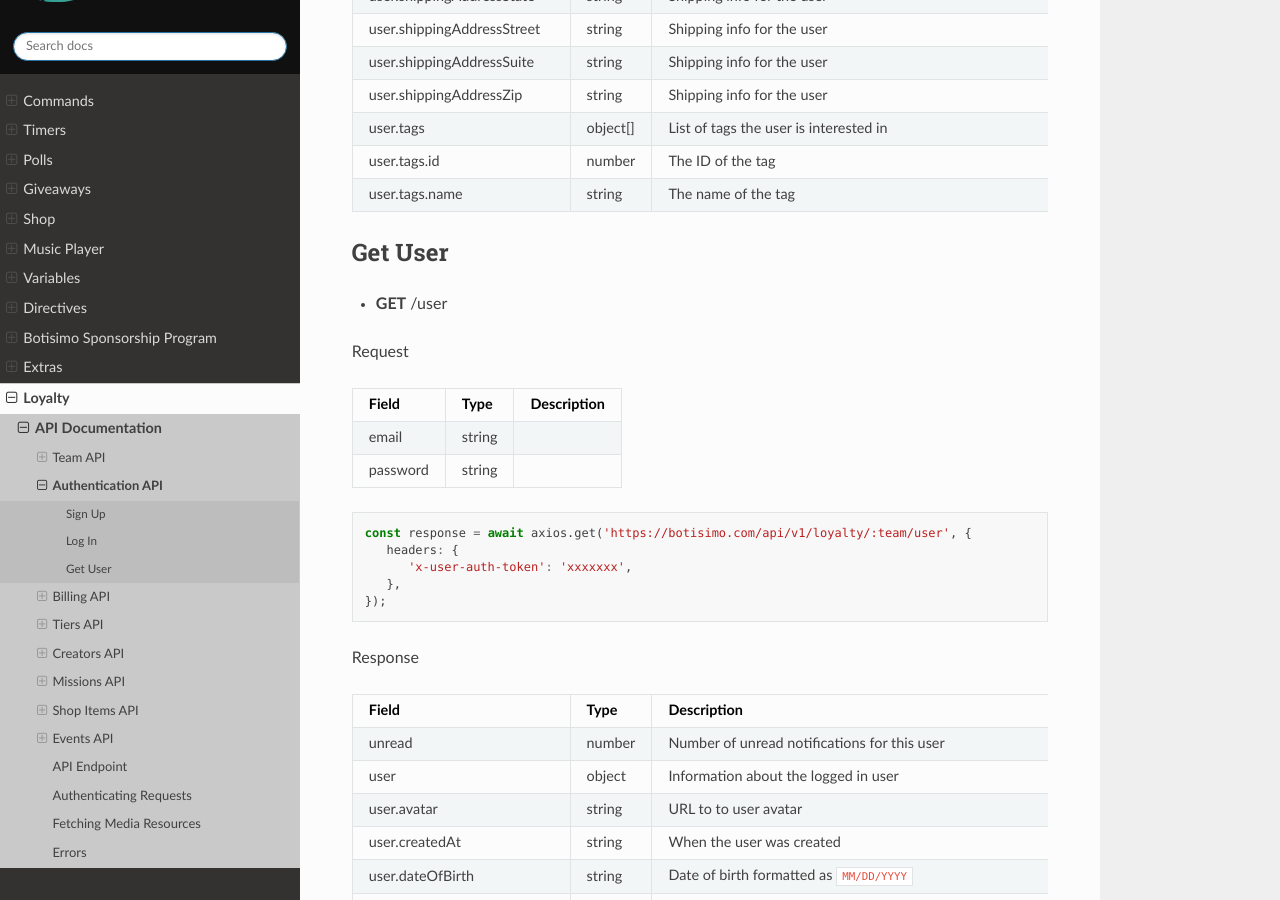
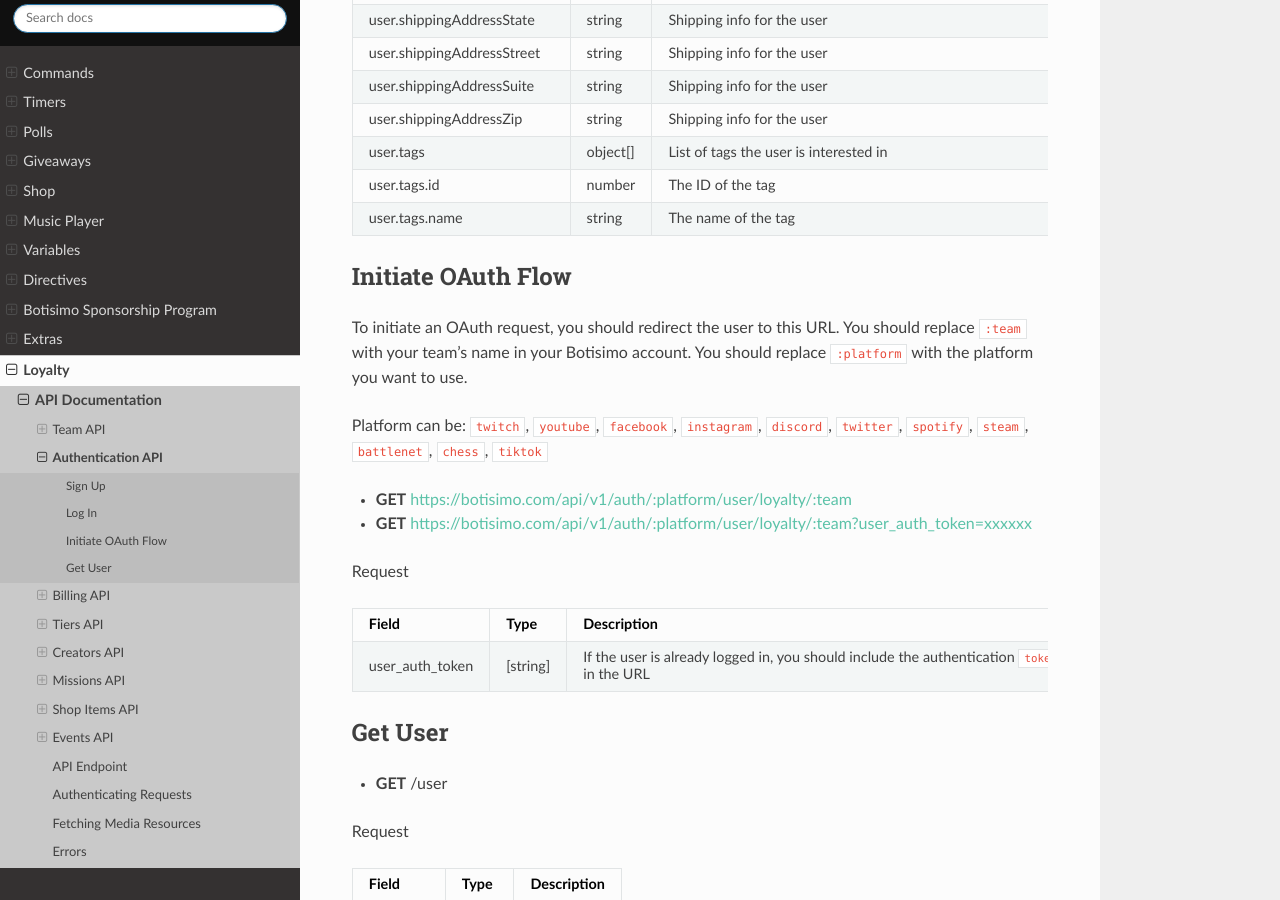
Before and after one commit to botisimo/botisimo-documentation, a Sphinx documentation site: the page built from docs/loyalty/documentation/authentication.rst, in a window 1280 px wide and 900 px high, scrolled down 3053 px. Built offline with Sphinx 7.4.7 and the Read the Docs theme 2.0.0, drawn with Linux system fonts in a browser that asks for light colours; a script that is not in the unit is left out.

Commit message:
add Oauth documentation

```diff
--- a/docs/loyalty/documentation/authentication.rst
+++ b/docs/loyalty/documentation/authentication.rst
@@ -3,6 +3,7 @@ Authentication API
 
 - `Sign Up`_
 - `Log In`_
+- `Initiate OAuth Flow`_
 - `Get User`_
 
 Sign Up
@@ -123,6 +124,24 @@ user.tags                   object[] List of tags the user is interested in
 user.tags.id                number   The ID of the tag
 user.tags.name              string   The name of the tag
 =========================== ======== ==========================================================================
+
+Initiate OAuth Flow
+-------------------
+
+To initiate an OAuth request, you should redirect the user to this URL. You should replace ``:team`` with your team's name in your Botisimo account. You should replace ``:platform`` with the platform you want to use.
+
+Platform can be: ``twitch``, ``youtube``, ``facebook``, ``instagram``, ``discord``, ``twitter``, ``spotify``, ``steam``, ``battlenet``, ``chess``, ``tiktok``
+
+- **GET** https://botisimo.com/api/v1/auth/:platform/user/loyalty/:team
+- **GET** https://botisimo.com/api/v1/auth/:platform/user/loyalty/:team?user_auth_token=xxxxxx
+
+Request
+
+=============== ======== ============================================================================================
+Field           Type     Description
+=============== ======== ============================================================================================
+user_auth_token [string] If the user is already logged in, you should include the authentication ``token`` in the URL
+=============== ======== ============================================================================================
 
 Get User
 --------
```
